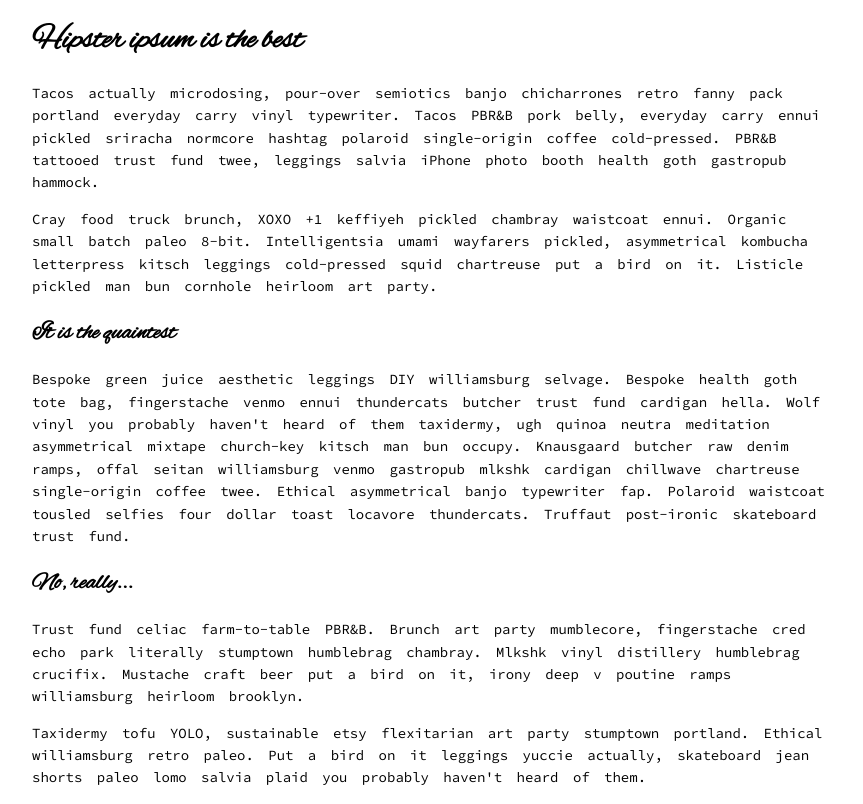
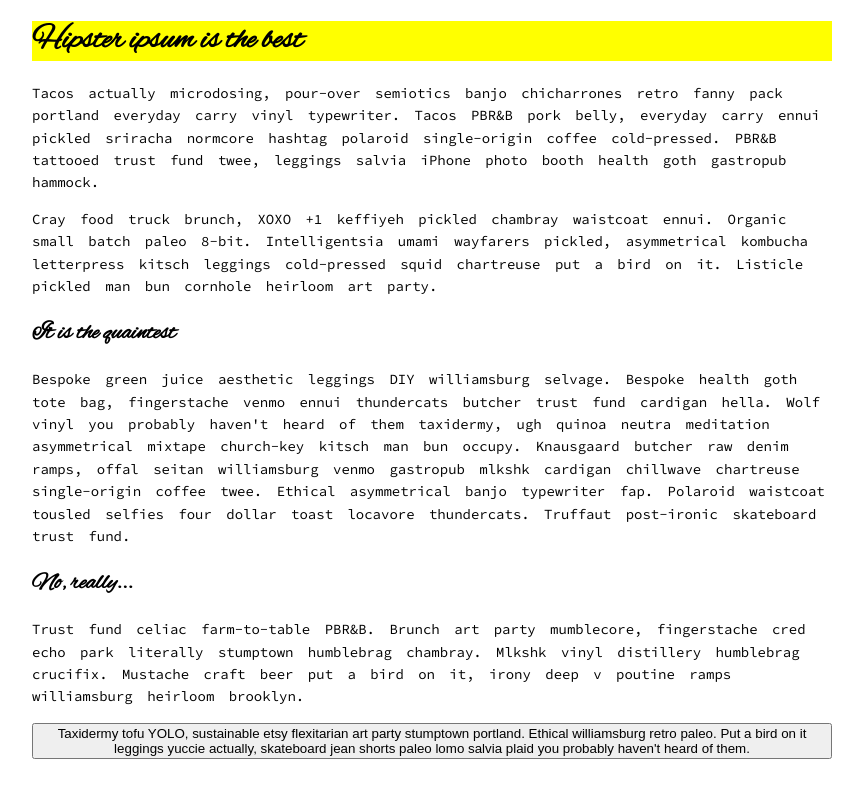
Before and after one commit to raelcx/odin-lessons, a plain HTML site: page fonts/web-font-start.html in a window 1280 px wide. In both pictures the pointer is over the element "Hipster ipsum is the best". Shown: the whole page, without its empty margins (208-1071 px from the left). Drawn offline with Linux system fonts and the light colour scheme; a web font is replaced by a local one.

Commit message:
Change style to test new things learned

```diff
--- a/fonts/web-font-start.css
+++ b/fonts/web-font-start.css
@@ -54,3 +54,9 @@
   word-spacing: 0.6rem;
   font-family: 'source_code_proregular', sans-serif;
 }
+
+p:hover,
+h1:hover,
+h2:hover {
+  background-color: yellow;
+}
--- a/fonts/web-font-start.html
+++ b/fonts/web-font-start.html
@@ -21,6 +21,6 @@
 
     <p>Trust fund celiac farm-to-table PBR&amp;B. Brunch art party mumblecore, fingerstache cred echo park literally stumptown humblebrag chambray. Mlkshk vinyl distillery humblebrag crucifix. Mustache craft beer put a bird on it, irony deep v poutine ramps williamsburg heirloom brooklyn.</p>
 
-    <p>Taxidermy tofu YOLO, sustainable etsy flexitarian art party stumptown portland. Ethical williamsburg retro paleo. Put a bird on it leggings yuccie actually, skateboard jean shorts paleo lomo salvia plaid you probably haven't heard of them.</p>
+    <button>Taxidermy tofu YOLO, sustainable etsy flexitarian art party stumptown portland. Ethical williamsburg retro paleo. Put a bird on it leggings yuccie actually, skateboard jean shorts paleo lomo salvia plaid you probably haven't heard of them.</button>
   </body>
 </html>
```
